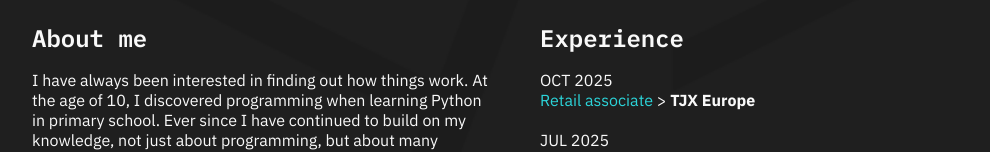
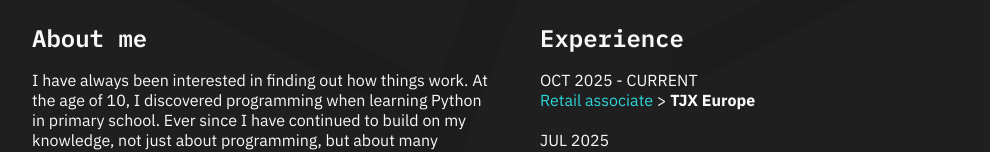
Before and after one commit to Jefernater58/portfolioWebsite, a React (Create React App) app: page /home in a window 1280 px wide. Shown: the part 472-624 px from the top of the page, without its empty margins (124-1114 px from the left). Built offline with nearby package versions, Linux system fonts and the light colour scheme.

Commit message:
Update Home

```diff
--- a/src/pages/Home.js
+++ b/src/pages/Home.js
@@ -40,7 +40,7 @@ export default function Home() {
             <div>
                 <h2>Experience</h2>
                 <ul className="Home-list">
-                    <li>OCT 2025<br/><span style={{color: "var(--accent-color)"}}>
+                    <li>OCT 2025 - CURRENT<br/><span style={{color: "var(--accent-color)"}}>
                         Retail associate</span> > <span style={{fontWeight: "bold"}}>TJX Europe</span></li>
                     <br/>
                     <li>JUL 2025<br/><span style={{color: "var(--accent-color)"}}>
```
